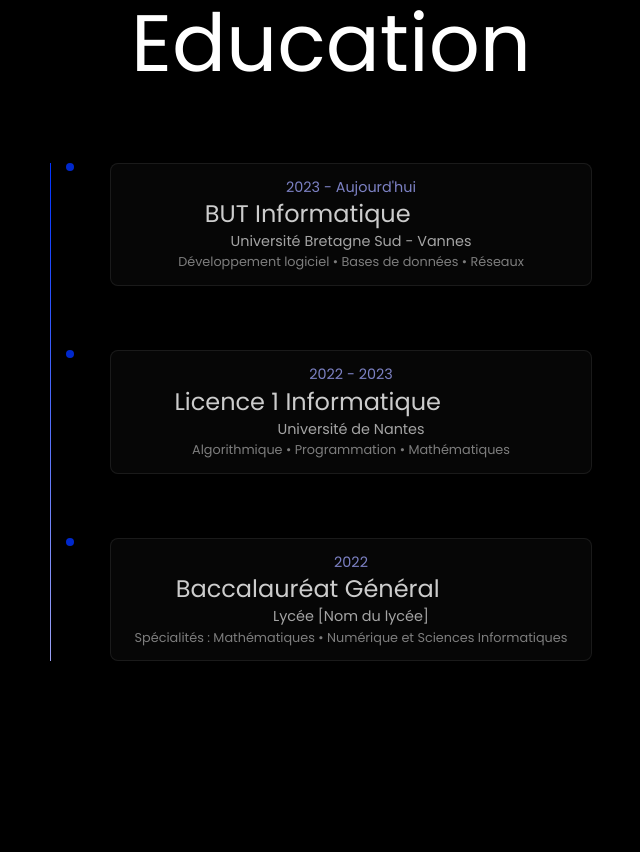
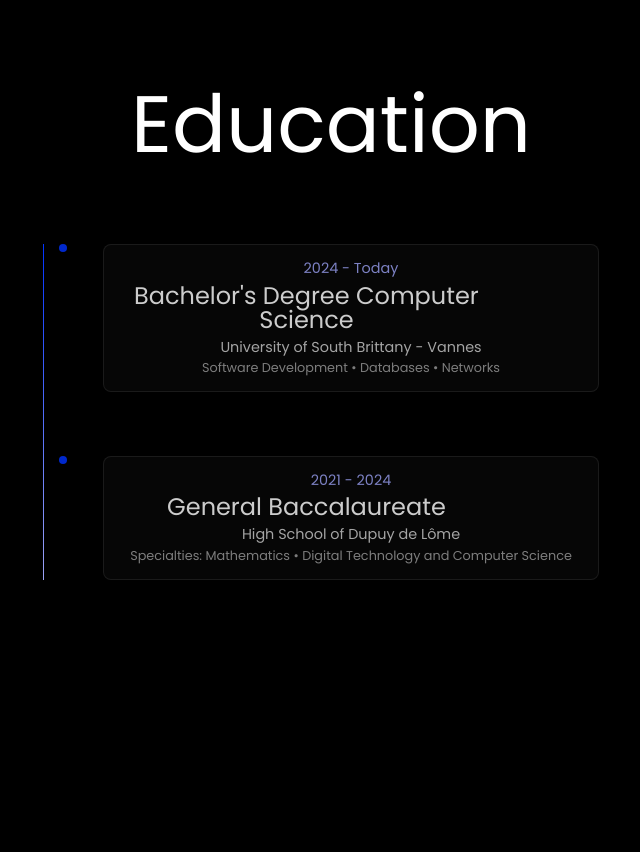
Before and after one commit to o0ohello/SiteWeb, a plain HTML site: page index.html in a window 1280 px wide. Shown: the part 1508-2360 px from the top of the page, without its empty margins (309-949 px from the left). Drawn offline with nearby package versions, Linux system fonts and the light colour scheme; animation ran at ten frames a second; a web font is replaced by a local one.

Commit message:
Update index.html
V2 alpha

```diff
--- a/index.html
+++ b/index.html
@@ -42,7 +42,7 @@
 
         <section id="content" class="container-home section  smooth-content" data-section-name="home">
           <div class="container-home-left">
-            <p>My name is Célian Brocart, Im Student in computer sciences. Im currently devlopping my skills and learning new one in Vannes - UBS </p>
+            <p>My name is Célian Brocart, I'm a student in computer science. I'm currently developing my skills and learning new ones in Vannes - UBS.</p>
           </div>
           <div class="container-home-right">
             <h1>Hi, I'm <span style="background: -webkit-linear-gradient(#0033ffe3, #9ca2f5);
@@ -59,8 +59,8 @@
 
         <section id="content1" class="section-intro section  smooth-content" data-section-name="Skills">
           <div class="section-intro-container">
-            <h1>Im currently learning computer sciences</h1>
-            <h2>there is the skills im learning</h2>
+            <h1>I'm currently learning computer science.</h1>
+            <h2>Here are the skills I'm learning.</h2>
           </div>
           <hr>
           <div class="carousel-container">
@@ -92,30 +92,20 @@
               <div class="timeline-item">
                 <div class="timeline-dot"></div>
                 <div class="timeline-content">
-                  <h3>2023 - Aujourd'hui</h3>
-                  <h2>BUT Informatique</h2>
-                  <p>Université Bretagne Sud - Vannes</p>
-                  <span class="timeline-details">Développement logiciel • Bases de données • Réseaux</span>
+                  <h3>2024 - Today</h3>
+                  <h2>Bachelor's Degree Computer Science</h2>
+                  <p>University of South Brittany - Vannes</p>
+                  <span class="timeline-details">Software Development • Databases • Networks</span>
                 </div>
               </div>
 
               <div class="timeline-item">
                 <div class="timeline-dot"></div>
                 <div class="timeline-content">
-                  <h3>2022 - 2023</h3>
-                  <h2>Licence 1 Informatique</h2>
-                  <p>Université de Nantes</p>
-                  <span class="timeline-details">Algorithmique • Programmation • Mathématiques</span>
-                </div>
-              </div>
-
-              <div class="timeline-item">
-                <div class="timeline-dot"></div>
-                <div class="timeline-content">
-                  <h3>2022</h3>
-                  <h2>Baccalauréat Général</h2>
-                  <p>Lycée [Nom du lycée]</p>
-                  <span class="timeline-details">Spécialités : Mathématiques • Numérique et Sciences Informatiques</span>
+                  <h3>2021 - 2024</h3>
+                  <h2>General Baccalaureate</h2>
+                  <p>High School of Dupuy de Lôme</p>
+                  <span class="timeline-details">Specialties: Mathematics • Digital Technology and Computer Science</span>
                 </div>
               </div>
             </div>
@@ -195,8 +185,8 @@
 
         <section id="content3" class="wrapper-section-contact section smooth-content" data-section-name="Contact">
           <div class="right-contact">
-            <h1>Dont hesitate ! <br></h1>
-            <h2> im always ready to respond </h2>
+            <h1>Don't hesitate ! <br></h1>
+            <h2> I'm always ready to respond. </h2>
             <div class="social">
               <img src="assets/svg/linkedin.svg">
               <img src="assets/svg/instagram.svg">
```
